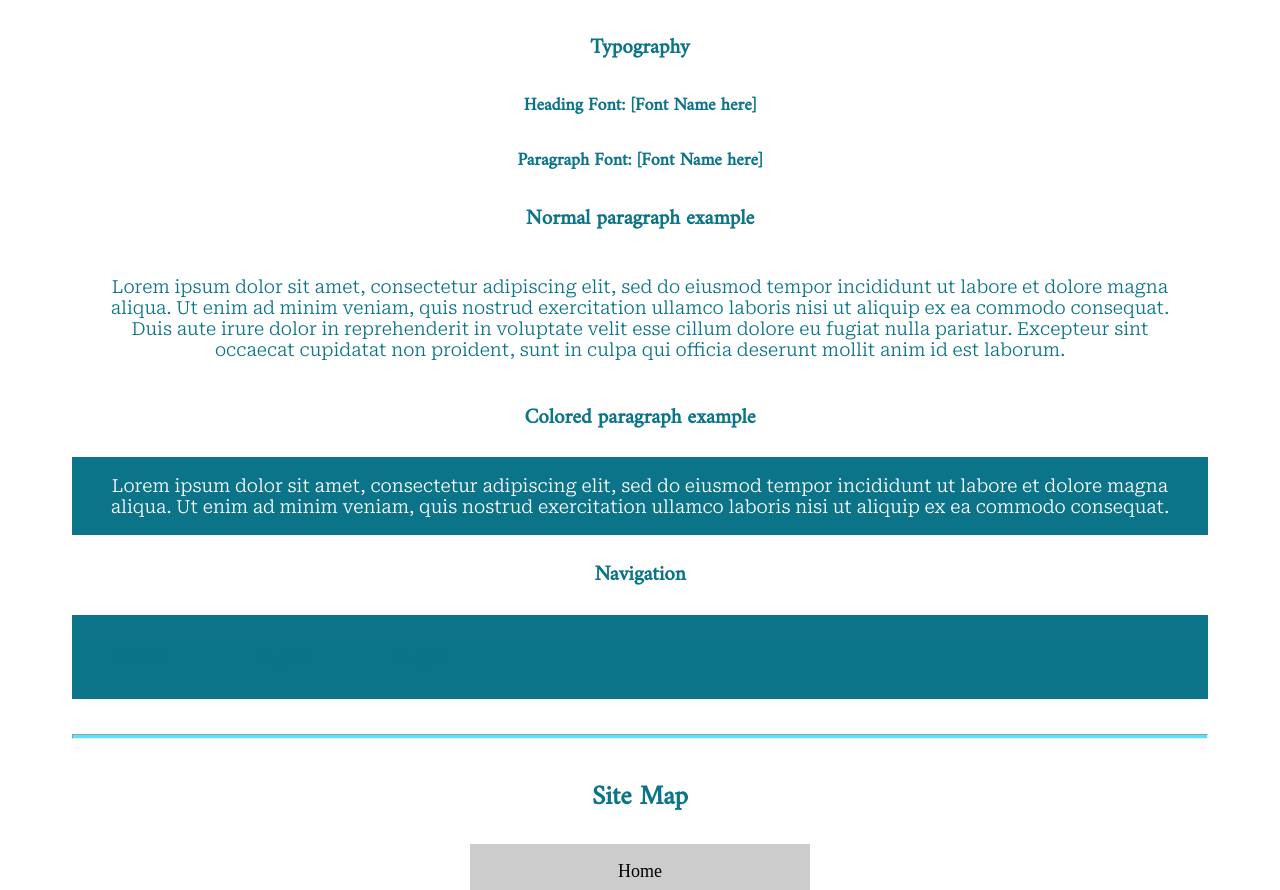
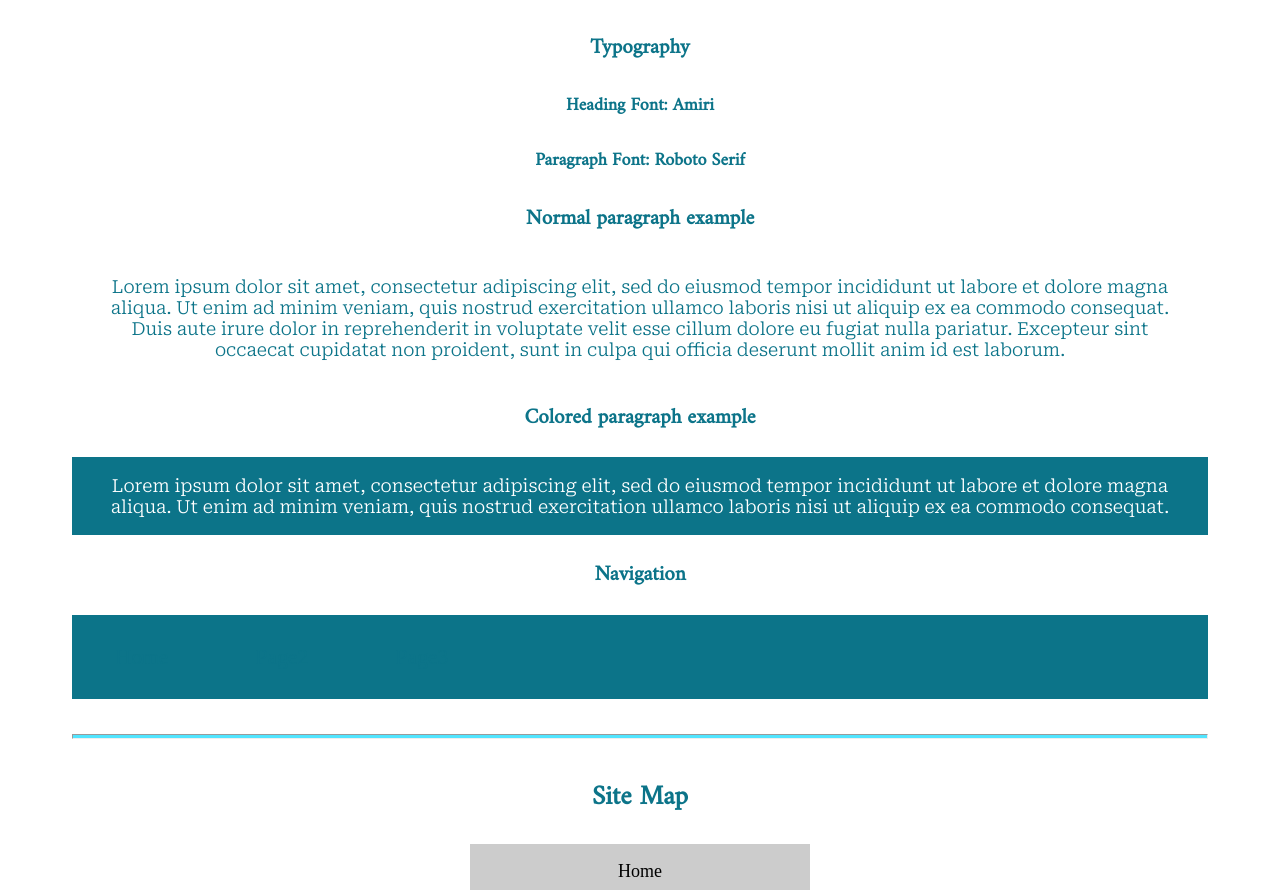
Before and after one commit to zpinney03/wdd130, a plain HTML site: page donuthut/site-plan.html in a window 1280 px wide. Shown: the part 1973-2863 px from the top of the page. Drawn offline with Linux system fonts and the light colour scheme; files whose address does not match are found by name.

```diff
--- a/donuthut/site-plan.html
+++ b/donuthut/site-plan.html
@@ -62,10 +62,10 @@
       <!-- Choose a font for your paragraphs (body copy) and headlines. What font(s) have you chosen? Why did you choose what you did?  Make sure to review the list of web safe fonts at W3Schools.org as a starting point.  Think also about which of your colors above you might use for background and font colors. -->
 
       <h4>
-        Heading Font: [Font Name here]  <!-- change this -->
+        Heading Font: Amiri  <!-- change this -->
       </h4>
       <h4>
-        Paragraph Font: [Font Name here]  <!-- change this -->
+        Paragraph Font: Roboto Serif  <!-- change this -->
       </h4>
       <h3>
         Normal paragraph example
```
Also changed, not shown: wwr/site-plan-rafting.html (+2 -2 lines), wwr/images/wireframepg2.jpeg (added).
